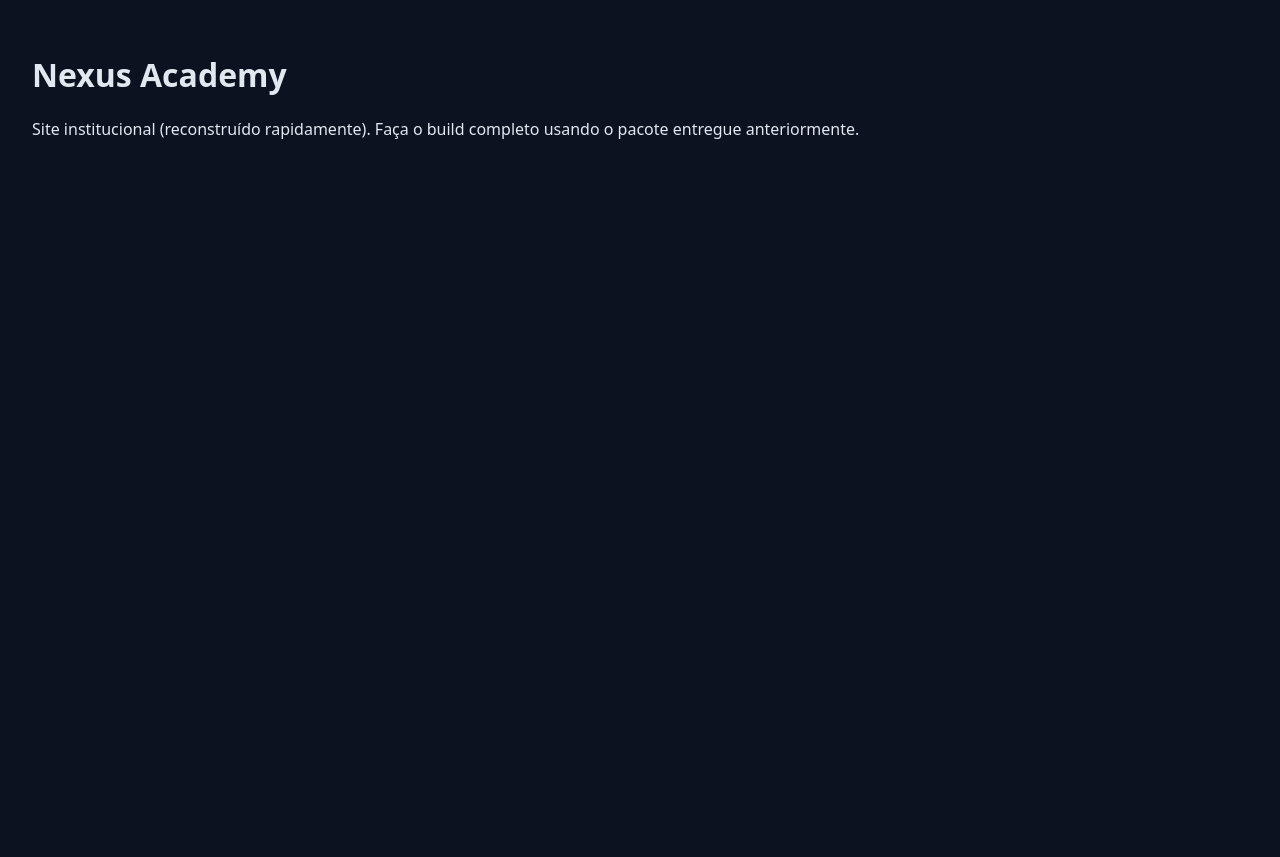
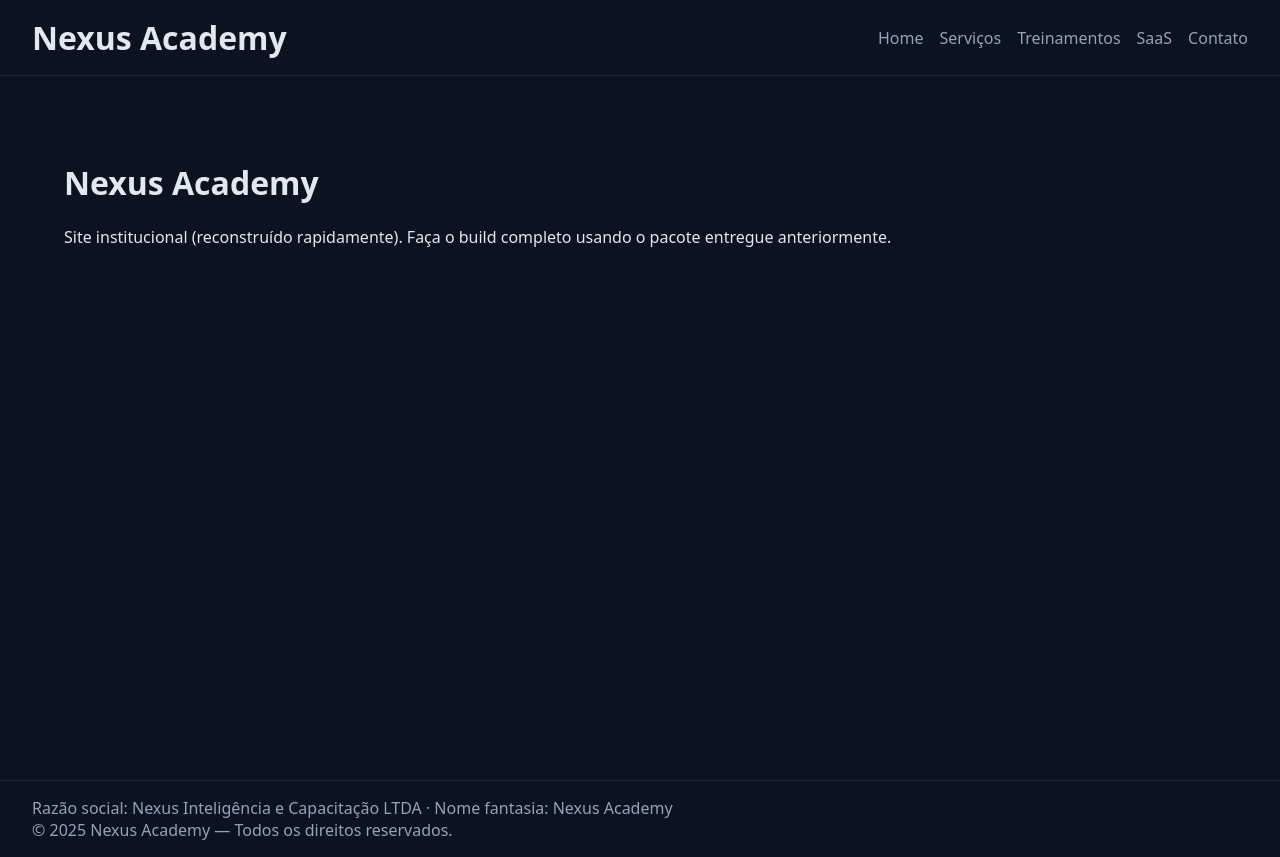
Before and after one commit to DihRJ/nexus-academy-site-brand, a Next.js app: page / in a window 1280 px wide. Before the commit the page ends 800 px from the top, so only its background shows below. Built offline with nearby package versions, Linux system fonts and the light colour scheme.

Commit message:
Update layout.tsx

```diff
--- a/app/layout.tsx
+++ b/app/layout.tsx
@@ -1,5 +1,22 @@
 import "./globals.css";
-export const metadata = { title: "Nexus Academy — Consultoria, Capacitação e Software" };
+import Header from "../components/Header";
+import Footer from "../components/Footer";
+
+export const metadata = {
+  title: "Nexus Academy — Consultoria, Capacitação e Software",
+  description: "Consultoria estratégica, treinamentos corporativos e soluções SaaS",
+};
+
 export default function RootLayout({ children }: { children: React.ReactNode }) {
-  return (<html lang="pt-BR"><body>{children}</body></html>);
+  return (
+    <html lang="pt-BR">
+      <body>
+        <Header />
+        <main style={{ minHeight: 'calc(100vh - 160px)', padding: '2rem' }}>
+          {children}
+        </main>
+        <Footer />
+      </body>
+    </html>
+  );
 }
```
